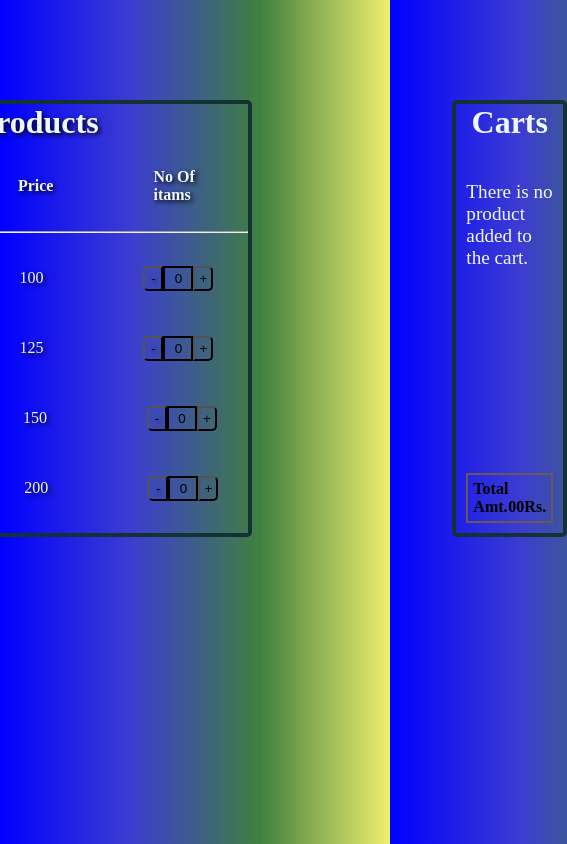
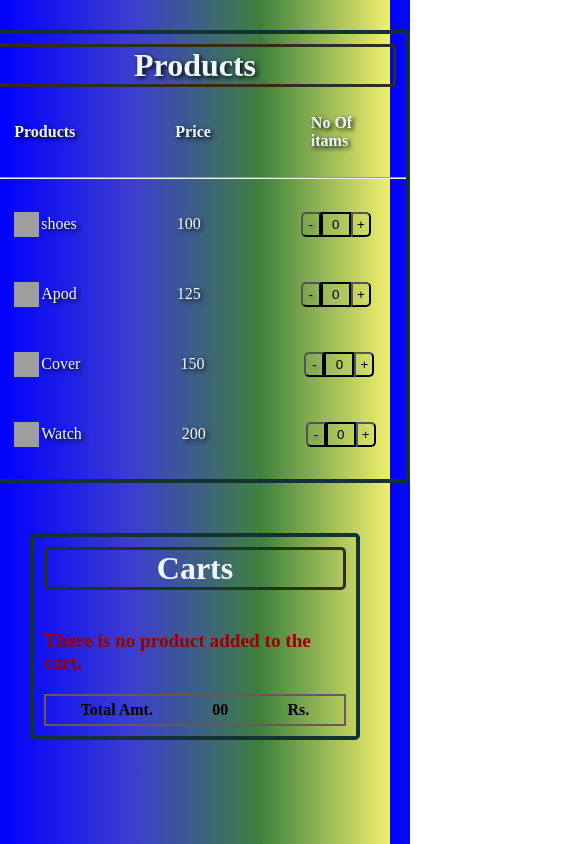
Before and after one commit to VirendrKumarYadav/product_Invoice, a plain HTML site: page index.html in a window 390 px wide. Shown: the whole page, 567 px wide, since content can reach past the window. Drawn offline with Linux system fonts and the light colour scheme; grey boxes are pictures that could not be loaded.

Commit message:
Update style.css
changes in css

```diff
--- a/style.css
+++ b/style.css
@@ -7,8 +7,40 @@
 .container {
     display: flex;
     justify-content: center;
-    gap: 200px;
+    gap:20%;
     margin-top: 100px;
+}
+
+@media only screen and (max-width: 1025px) {
+    .container {
+        display: flex;
+        justify-content: center;
+        align-items: center;
+        flex-direction: column;
+        gap: 50px;
+        margin: 30px;
+    }
+
+    .product{
+        display: flex;
+        /* gap: 50px; */
+        margin: 20px;
+        background-color: transparent;
+        /* height: 50px; */
+        align-items: center;
+        padding: 10px;
+        border-radius: 5px;
+        text-shadow: 2px 2px 5px black;
+    }
+
+    .carts{
+        /* color: red; */
+    }
+
+    .no_cart{
+        color: rgb(56, 9, 9);
+        font-weight: bold;
+    }
 }
 
 .products {
@@ -74,6 +106,7 @@ h1 {
 
 .NoOfprd {
     text-align: center;
+
 }
 
 /* Cart */
@@ -83,7 +116,7 @@ h1 {
     flex-direction: column;
     justify-content: space-between;
     border-radius: 5px;
-    width: 300px;
+
 
 }
 
@@ -108,6 +141,9 @@ h1 {
 
 .no_cart {
     padding: 10px;
+    color: rgb(144, 4, 4);
+    font-weight: bold ;
+
 }
 
 .total_div {
@@ -146,3 +182,13 @@ body{
     background-image: linear-gradient(to right, blue,rgb(60, 60, 210),rgb(63, 128, 63),rgb(240, 240, 110));
     color: aliceblue;;
 }
+.products>h1, #header_txt{
+ margin: 10px;
+ border: 3px solid #2f2e19;
+ border-radius: 5px;
+
+}
+/* #header_txt{
+    margin: 10px;
+    border: 2px solid #374744;
+} */
```
